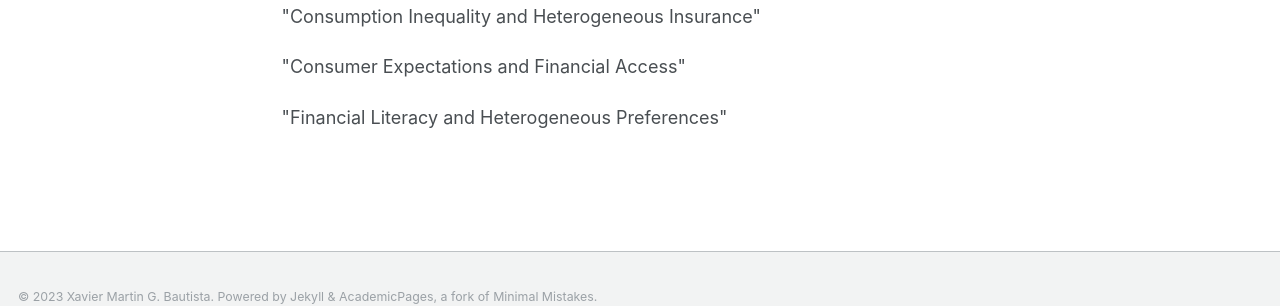
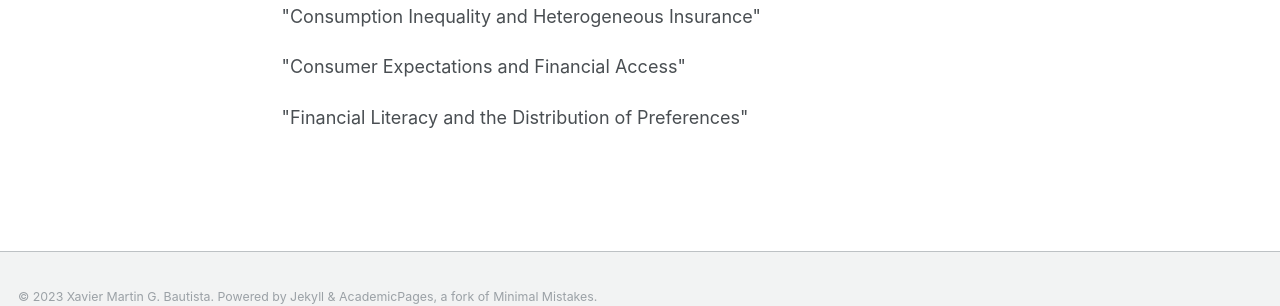
Before and after one commit to xmgbautista/xmgbautista.github.io, a Jekyll site: the page built from _pages/research.md, in a window 1280 px wide and 942 px high. Shown: the part 599-905 px from the top of the window. Built offline with Jekyll 4.4.1, drawn with Linux system fonts in a browser that asks for light colours.

Commit message:
Update research.md

```diff
--- a/_pages/research.md
+++ b/_pages/research.md
@@ -31,4 +31,4 @@ author_profile: true
 <!--(With [Priyam&nbsp;Verma](https://sites.google.com/view/priyamverma/home).)-->
 <p style='text-align: justify;'>"Consumption Inequality and Heterogeneous Insurance"</p>
 <p style='text-align: justify;'>"Consumer Expectations and Financial Access"</p>
-<p style='text-align: justify;'>"Financial Literacy and Heterogeneous Preferences"</p>
+<p style='text-align: justify;'>"Financial Literacy and the Distribution of Preferences"</p>
```
